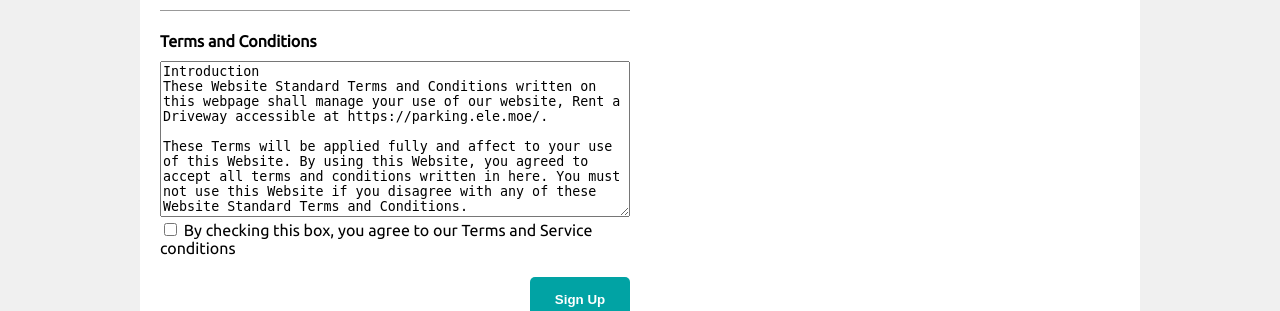
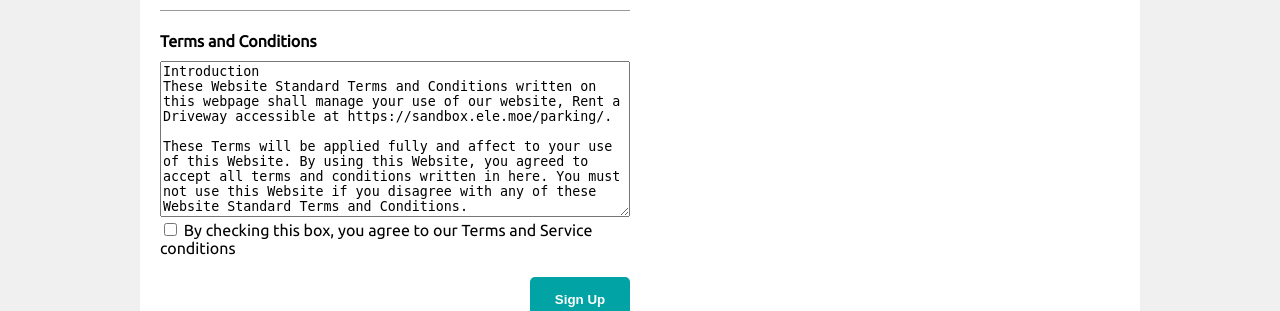
Before and after one commit to jiangmf/rent-a-driveway, a PHP site: page /register.php in a window 1280 px wide. Shown: the part 626-937 px from the top of the page. Run offline with PHP 8.4, Linux system fonts and the light colour scheme; some libraries are stand-ins or nearby versions.

Commit message:
update urls

```diff
--- a/inc/head.inc
+++ b/inc/head.inc
@@ -5,16 +5,16 @@
 <meta property="twitter:card" content="summary" />
 <meta property="og:title" content="Rent a Driveway" />
 <meta property="og:type" content="website" />
-<meta property="og:image" content="https://parking.ele.moe/assets/images/logo-l.png" />
+<meta property="og:image" content="https://sandbox.ele.moe/parking/assets/images/logo-l.png" />
 <meta property="og:description" content="Rent a driveway or list your driveway on our peer to peer parking marketplace" />
 <link href="https://fonts.googleapis.com/css?family=Ubuntu" rel="stylesheet">
 <link rel="stylesheet" href="https://use.fontawesome.com/releases/v5.3.1/css/all.css" integrity="sha384-mzrmE5qonljUremFsqc01SB46JvROS7bZs3IO2EmfFsd15uHvIt+Y8vEf7N7fWAU" crossorigin="anonymous">
 <!-- Favicon and app icons -->
-<link rel="apple-touch-icon" sizes="180x180" href="https://parking.ele.moe/assets/favicon/apple-touch-icon.png">
-<link rel="icon" type="image/png" sizes="32x32" href="https://parking.ele.moe/assets/favicon/favicon-32x32.png">
-<link rel="icon" type="image/png" sizes="16x16" href="https://parking.ele.moe/assets/favicon/favicon-16x16.png">
-<link rel="manifest" href="https://parking.ele.moe/assets/favicon/site.webmanifest">
-<link rel="mask-icon" href="https://parking.ele.moe/assets/favicon/safari-pinned-tab.svg" color="#5bbad5">
+<link rel="apple-touch-icon" sizes="180x180" href="https://sandbox.ele.moe/parking/assets/favicon/apple-touch-icon.png">
+<link rel="icon" type="image/png" sizes="32x32" href="https://sandbox.ele.moe/parking/assets/favicon/favicon-32x32.png">
+<link rel="icon" type="image/png" sizes="16x16" href="https://sandbox.ele.moe/parking/assets/favicon/favicon-16x16.png">
+<link rel="manifest" href="https://sandbox.ele.moe/parking/assets/favicon/site.webmanifest">
+<link rel="mask-icon" href="https://sandbox.ele.moe/parking/assets/favicon/safari-pinned-tab.svg" color="#5bbad5">
 <meta name="msapplication-TileColor" content="#00aba9">
 <meta name="theme-color" content="#ffffff">
 <link rel="stylesheet" href="assets/css/main.css">
--- a/inc/tos.inc
+++ b/inc/tos.inc
@@ -1,5 +1,5 @@
 Introduction
-These Website Standard Terms and Conditions written on this webpage shall manage your use of our website, Rent a Driveway accessible at https://parking.ele.moe/.
+These Website Standard Terms and Conditions written on this webpage shall manage your use of our website, Rent a Driveway accessible at https://sandbox.ele.moe/parking/.
 
 These Terms will be applied fully and affect to your use of this Website. By using this Website, you agreed to accept all terms and conditions written in here. You must not use this Website if you disagree with any of these Website Standard Terms and Conditions.
 
--- a/index.php
+++ b/index.php
@@ -5,7 +5,7 @@
 <head>
     <title>Rent a Driveway</title>
     <?php include 'inc/head.inc' ?>
-    <meta property="og:url" content="https://parking.ele.moe/index.php" />
+    <meta property="og:url" content="https://sandbox.ele.moe/parking/index.php" />
 </head>
 
 <body class="splash">
--- a/login.php
+++ b/login.php
@@ -43,7 +43,7 @@ if(isset($_POST["email"])) {
 <head>
     <title>Rent a Driveway | Log In</title>
     <?php include 'inc/head.inc' ?>
-    <meta property="og:url" content="https://parking.ele.moe/login.php" />
+    <meta property="og:url" content="https://sandbox.ele.moe/parking/login.php" />
 </head>
 
 <body>
--- a/parking.php
+++ b/parking.php
@@ -7,7 +7,7 @@
     <script src='https://api.tiles.mapbox.com/mapbox-gl-js/v0.51.0/mapbox-gl.js'></script>
     <link href='https://api.tiles.mapbox.com/mapbox-gl-js/v0.51.0/mapbox-gl.css' rel='stylesheet' />
     <?php include 'inc/head.inc' ?>
-    <meta property="og:url" content="https://parking.ele.moe/parking.php" />
+    <meta property="og:url" content="https://sandbox.ele.moe/parking/parking.php" />
     <script>
         var data = {
             "type": "FeatureCollection",
--- a/register.php
+++ b/register.php
@@ -37,7 +37,7 @@ if(isset($_POST["firstname"])) {
 <head>
     <title>Rent a Driveway | Sign Up</title>
     <?php include 'inc/head.inc' ?>
-    <meta property="og:url" content="https://parking.ele.moe/register.php" />
+    <meta property="og:url" content="https://sandbox.ele.moe/parking/register.php" />
     <?php
     // If there were errors
     if(isset($_POST['firstname']) && count($errors) > 0){ ?>
--- a/results.php
+++ b/results.php
@@ -7,7 +7,7 @@
     <script src='https://api.tiles.mapbox.com/mapbox-gl-js/v0.51.0/mapbox-gl.js'></script>
     <link href='https://api.tiles.mapbox.com/mapbox-gl-js/v0.51.0/mapbox-gl.css' rel='stylesheet' />
     <?php include 'inc/head.inc' ?>
-    <meta property="og:url" content="https://parking.ele.moe/results.php" />
+    <meta property="og:url" content="https://sandbox.ele.moe/parking/results.php" />
     <script>
         var data = {
             "type": "FeatureCollection",
--- a/search.php
+++ b/search.php
@@ -5,7 +5,7 @@
 <head>
     <title>Rent a Driveway | Search</title>
     <?php include 'inc/head.inc' ?>
-    <meta property="og:url" content="https://parking.ele.moe/search.php" />
+    <meta property="og:url" content="https://sandbox.ele.moe/parking/search.php" />
 </head>
 
 <body>
--- a/submission.php
+++ b/submission.php
@@ -38,7 +38,7 @@ if(isset($_POST["title"])) {
 <head>
     <title>Rent a Driveway | Submission</title>
     <?php include 'inc/head.inc' ?>
-    <meta property="og:url" content="https://parking.ele.moe/submission.php" />
+    <meta property="og:url" content="https://sandbox.ele.moe/parking/submission.php" />
 </head>
 
 <body>
```
